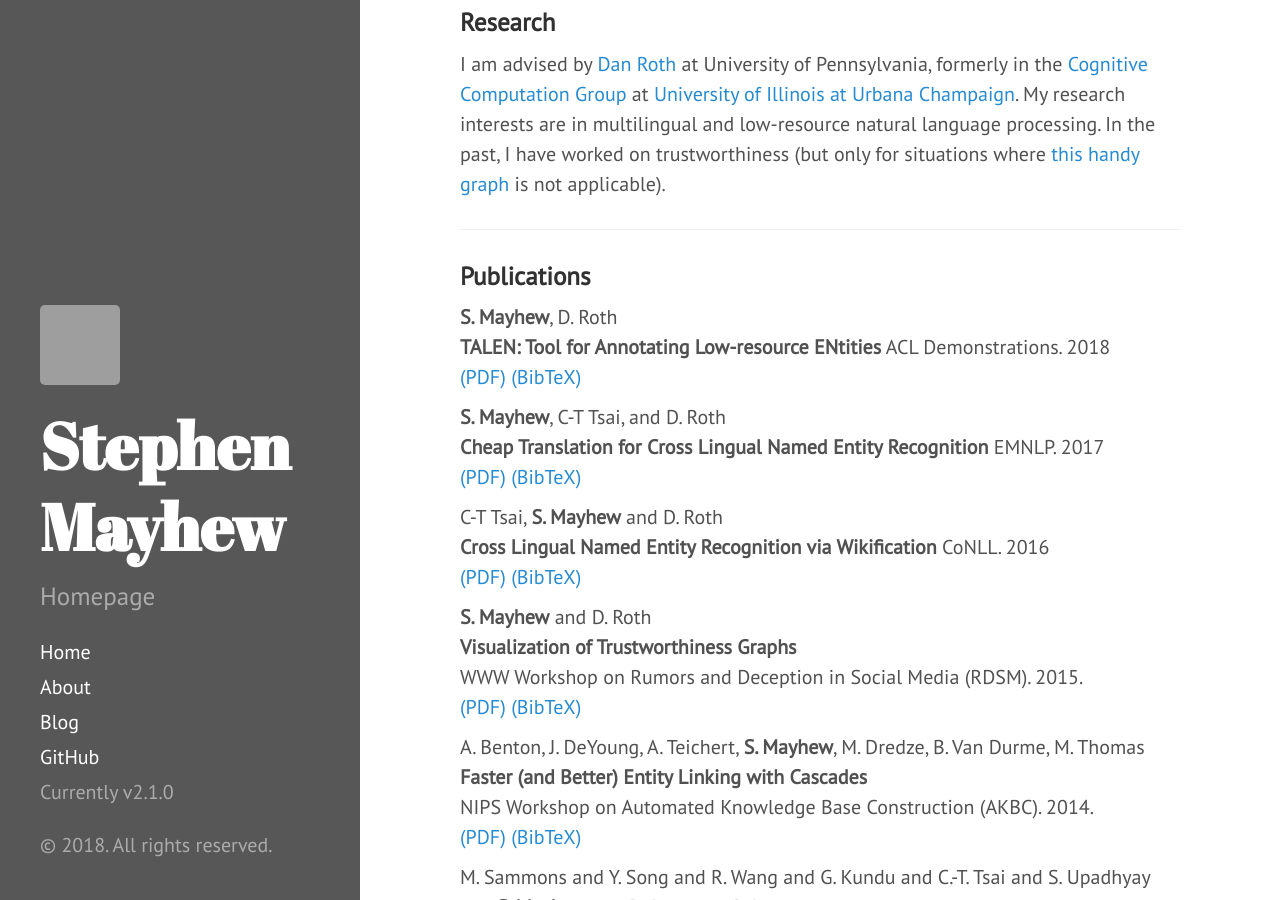
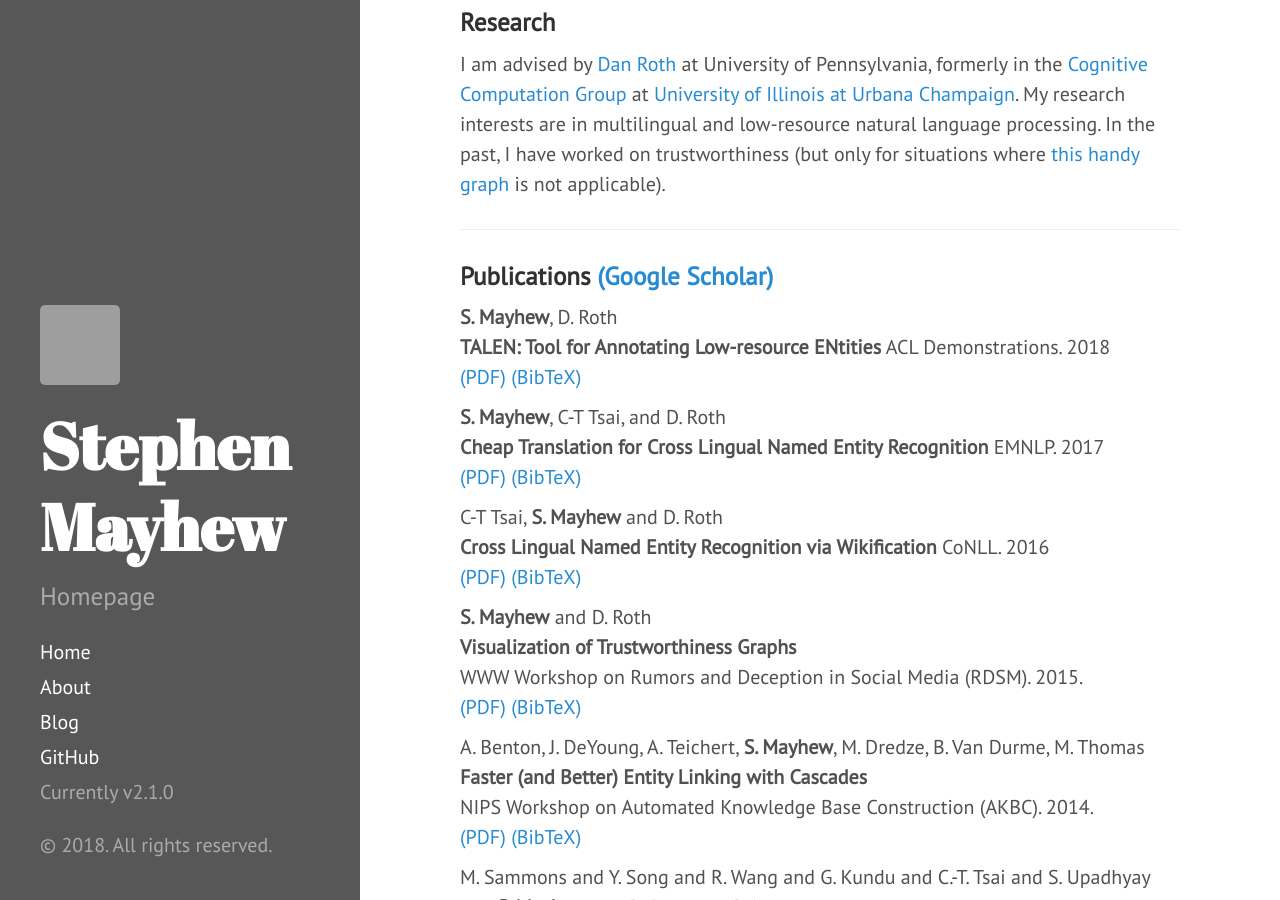
Before and after one commit to mayhewsw/mayhewsw.github.io, a Jekyll site: the page built from index.html, in a window 1280 px wide and 900 px high, scrolled down 514 px. Built offline with Jekyll 4.4.1, drawn with Linux system fonts in a browser that asks for light colours; the list of posts is cut into pages by our own code; grey boxes are pictures that could not be loaded.

Commit message:
added scholar link

```diff
--- a/index.html
+++ b/index.html
@@ -38,7 +38,7 @@ title: Home
       <hr>
 
 
-      <h3>Publications</h3>
+      <h3>Publications <a href="https://scholar.google.com/citations?user=-uLaJq4AAAAJ">(Google Scholar)</a></h3>
 
       <div class="pub">
           <b>S. Mayhew</b>, D. Roth<br />
```
